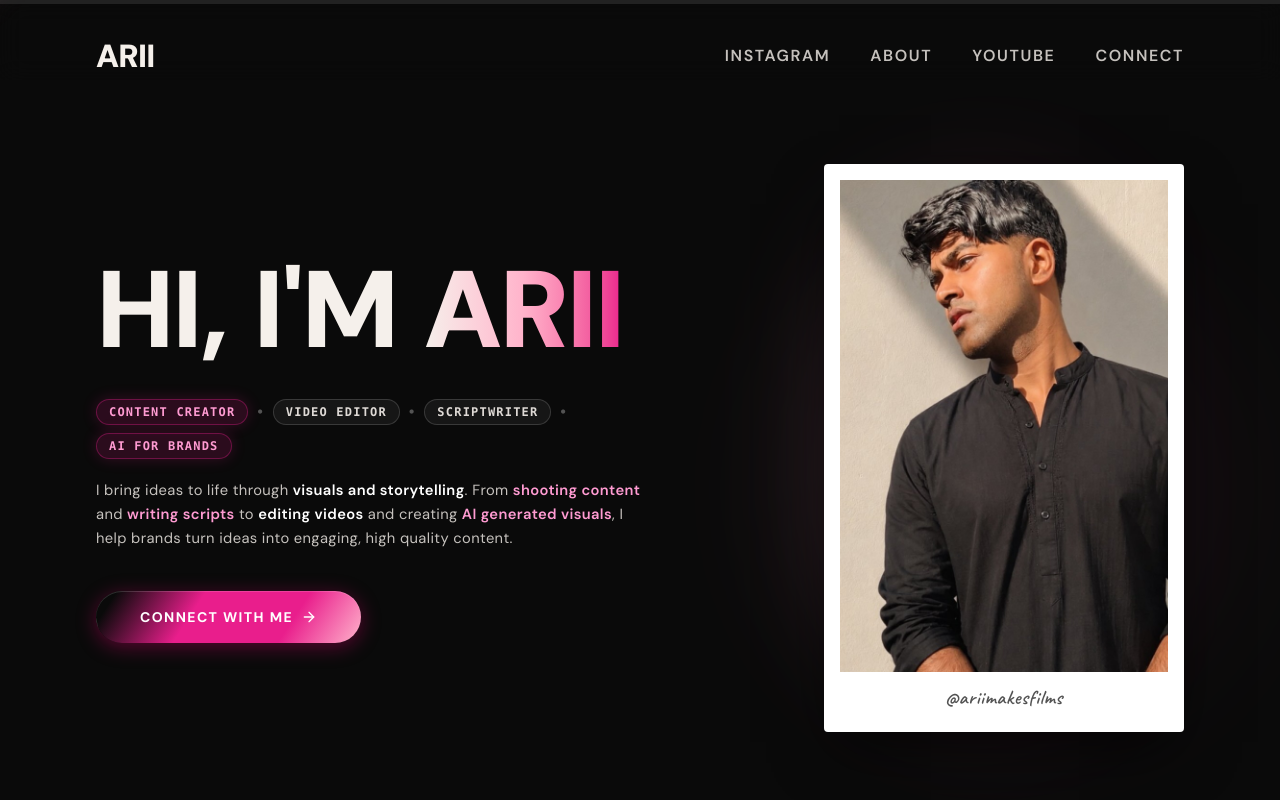
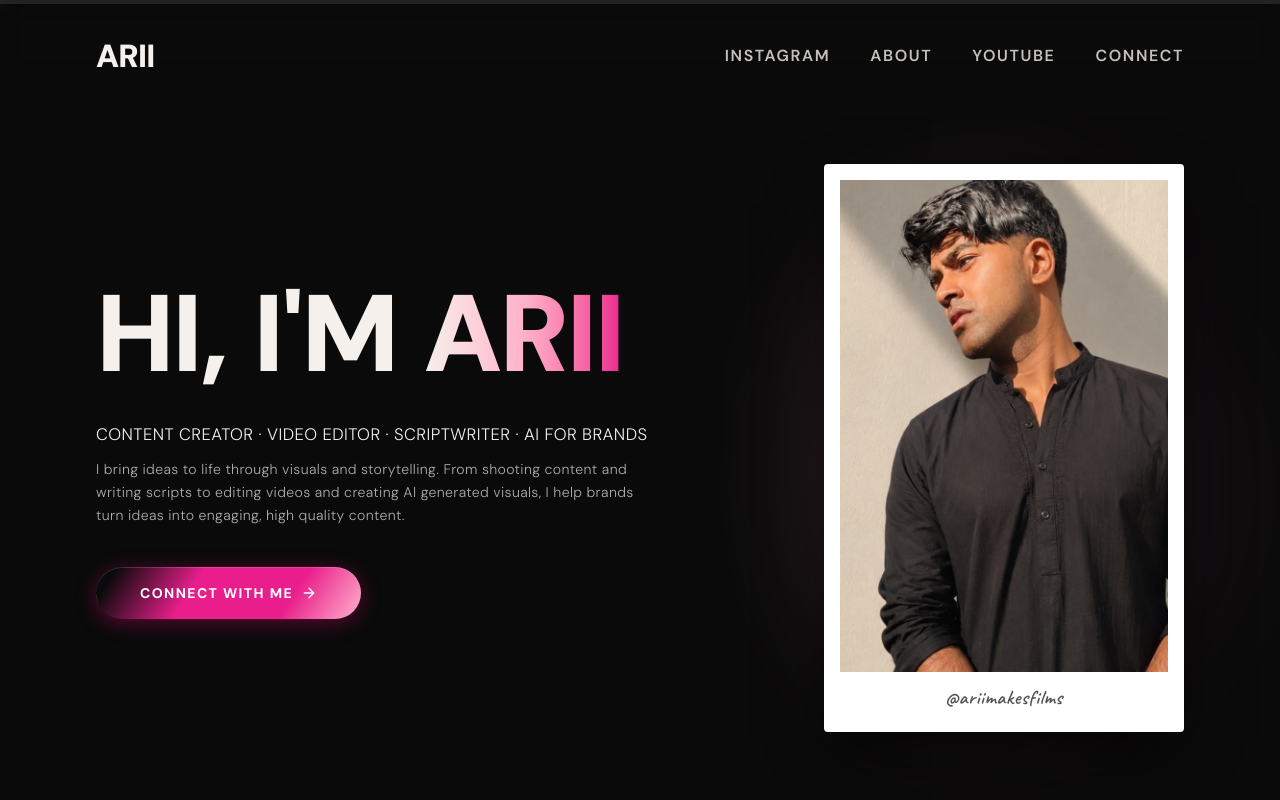
Before and after one commit to evanbose7/kamna-portfolio, a React (Vite) app: page / in a window 1280 px wide. Shown: the top 800 px of the page. Built offline with nearby package versions, Linux system fonts and the light colour scheme; a web font is replaced by a local one.

Commit message:
revert-hero-subtext-back-to-simple-paragraphs

```diff
--- a/src/components/Hero.jsx
+++ b/src/components/Hero.jsx
@@ -64,32 +64,18 @@ export default function Hero({ onOpenConnectModal }) {
             </h1>
           </div>
 
-          <div className="flex flex-col gap-4 max-w-xl mx-auto lg:mx-0">
-            {/* Styled Category Pills */}
-            <div className="flex flex-wrap items-center justify-center lg:justify-start gap-2 text-[11px] sm:text-xs font-mono font-bold tracking-widest uppercase">
-              <span className="px-3 py-1 rounded-full bg-[#E91E8C]/15 border border-[#E91E8C]/35 text-[#FF9BD2] shadow-[0_0_15px_rgba(233,30,140,0.2)]">
-                CONTENT CREATOR
-              </span>
-              <span className="text-white/30">•</span>
-              <span className="px-3 py-1 rounded-full bg-white/5 border border-white/15 text-[#F5F0EB]/90">
-                VIDEO EDITOR
-              </span>
-              <span className="text-white/30">•</span>
-              <span className="px-3 py-1 rounded-full bg-white/5 border border-white/15 text-[#F5F0EB]/90">
-                SCRIPTWRITER
-              </span>
-              <span className="text-white/30">•</span>
-              <span className="px-3 py-1 rounded-full bg-[#E91E8C]/15 border border-[#E91E8C]/35 text-[#FF9BD2] shadow-[0_0_15px_rgba(233,30,140,0.2)]">
-                AI FOR BRANDS
-              </span>
-            </div>
-
-            {/* Description Body */}
+          <div className="flex flex-col gap-3 max-w-xl mx-auto lg:mx-0">
             <p
-              className="font-normal leading-relaxed tracking-wide text-[#F5F0EB]/80 pt-1"
-              style={{ fontSize: 'clamp(0.9rem, 1.15vw, 1.15rem)' }}
+              className="font-light uppercase leading-snug tracking-wide text-[#F5F0EB] flex items-center justify-center lg:justify-start gap-2"
+              style={{ fontSize: 'clamp(0.9rem, 1.3vw, 1.25rem)' }}
             >
-              I bring ideas to life through <span className="font-semibold text-white">visuals and storytelling</span>. From <span className="text-[#FF9BD2] font-semibold">shooting content</span> and <span className="text-[#FF9BD2] font-semibold">writing scripts</span> to <span className="text-white font-semibold">editing videos</span> and creating <span className="text-[#FF9BD2] font-semibold">AI generated visuals</span>, I help brands turn ideas into engaging, high quality content.
+              CONTENT CREATOR · VIDEO EDITOR · SCRIPTWRITER · AI FOR BRANDS
+            </p>
+            <p
+              className="font-light leading-relaxed tracking-wide text-[#F5F0EB]/70"
+              style={{ fontSize: 'clamp(0.85rem, 1.1vw, 1.1rem)' }}
+            >
+              I bring ideas to life through visuals and storytelling. From shooting content and writing scripts to editing videos and creating AI generated visuals, I help brands turn ideas into engaging, high quality content.
             </p>
           </div>
 
```
